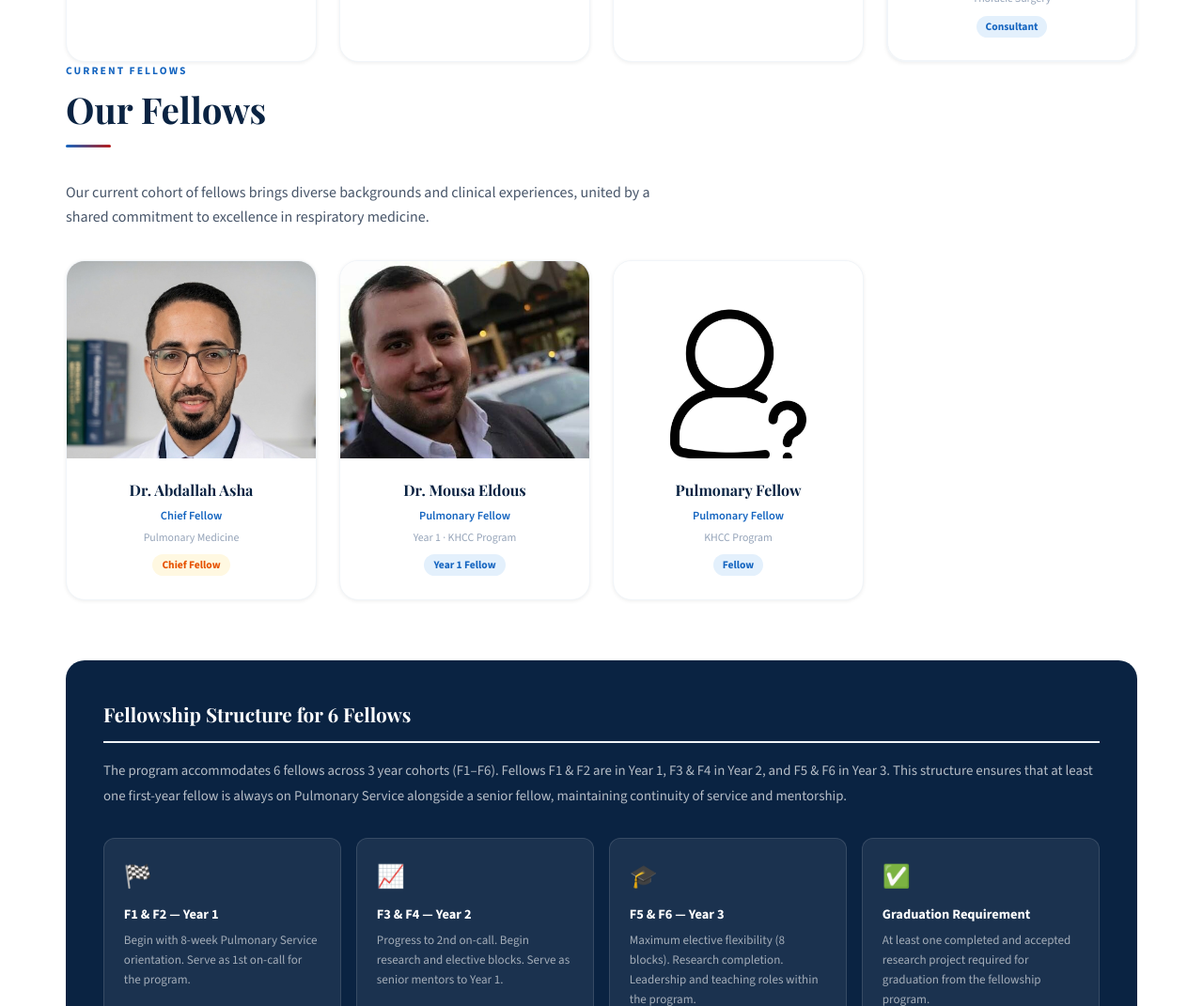
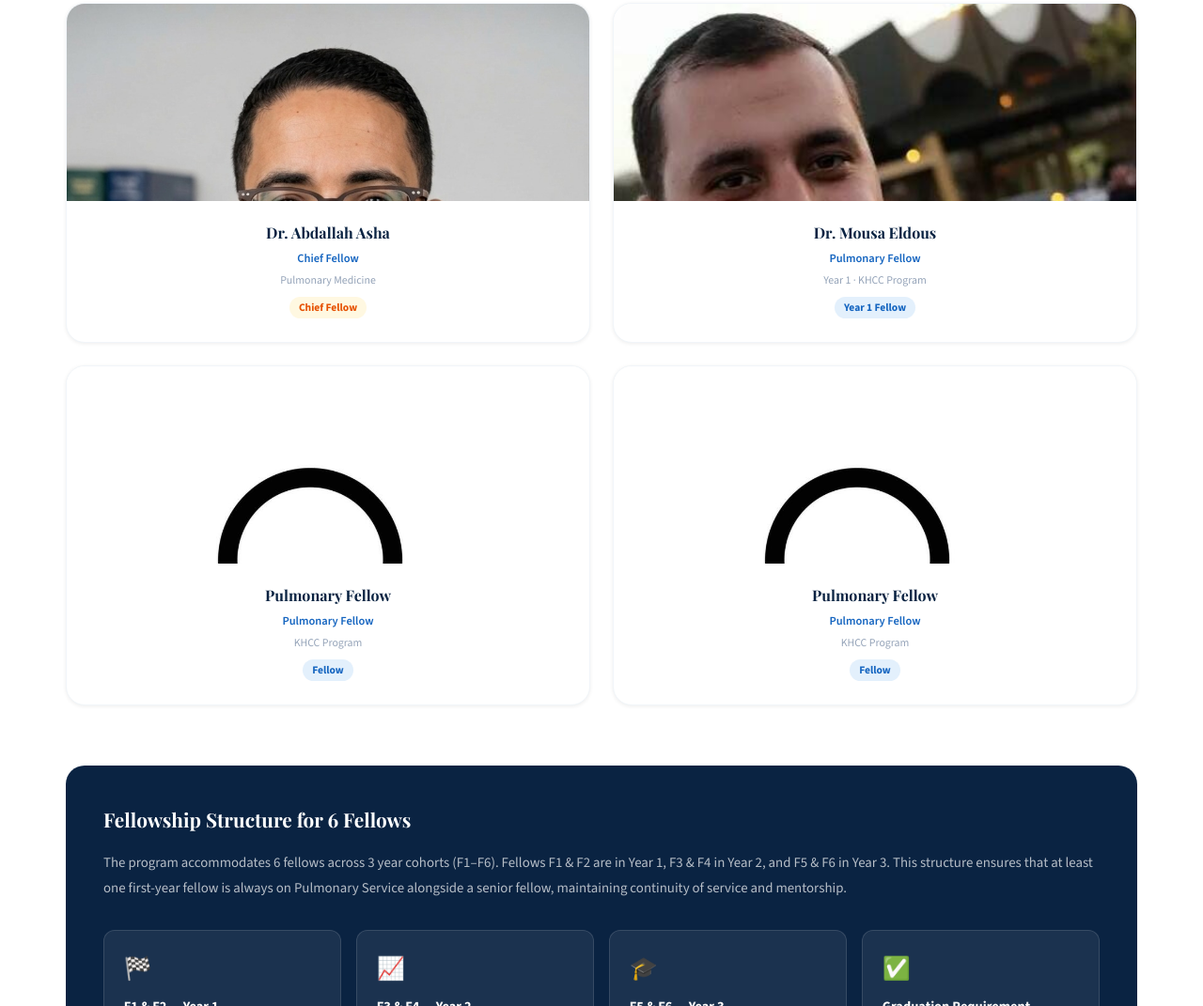
Before and after one commit to pulmonarykhcc/Pulomnary.KHCC, a plain HTML site: page faculty.html in a window 1280 px wide. Shown: the part 1729-2800 px from the top of the page at 94% size. Drawn offline with nearby package versions, Linux system fonts and the light colour scheme; a web font is replaced by a local one.

Commit message:
arranged\

```diff
--- a/faculty.html
+++ b/faculty.html
@@ -62,7 +62,7 @@
       <h2 class="section-title">Our Faculty Team</h2>
       <div class="section-divider"></div>
       <p class="section-sub">Our faculty are board-certified pulmonologists and critical care specialists with deep clinical expertise and a genuine passion for teaching and mentorship.</p>
-      <div class="team-grid" style="margin-top:2rem;">
+      <div class="team-grid" style="margin-top:2rem; grid-template-columns:repeat(3,1fr);">
         <div class="member-card reveal delay-1">
           <img src="1000397993.jpg" alt="Dr. Naser Mahmoud" class="member-photo" onerror="this.style.background='var(--blue-light)'">
           <div class="member-info">
@@ -73,18 +73,18 @@
           </div>
         </div>
         <div class="member-card reveal delay-2">
-          <img src="1000397991.jpg" alt="Dr. Shadi Obeidat" class="member-photo" onerror="this.style.background='var(--blue-light)'">
+          <img src="1000397985.jpg" alt="Dr. Feras Hawari" class="member-photo" onerror="this.style.background='var(--blue-light)'">
           <div class="member-info">
-            <div class="member-name">Dr. Shadi Obeidat</div>
+            <div class="member-name">Dr. Feras Hawari</div>
             <div class="member-title">Faculty Consultant</div>
             <div class="member-sub">Pulmonary &amp; Critical Care Medicine</div>
             <div class="member-badge">Consultant</div>
           </div>
         </div>
         <div class="member-card reveal delay-3">
-          <img src="1000397985.jpg" alt="Dr. Feras Hawari" class="member-photo" onerror="this.style.background='var(--blue-light)'">
+          <img src="1000397991.jpg" alt="Dr. Shadi Obeidat" class="member-photo" onerror="this.style.background='var(--blue-light)'">
           <div class="member-info">
-            <div class="member-name">Dr. Feras Hawari</div>
+            <div class="member-name">Dr. Shadi Obeidat</div>
             <div class="member-title">Faculty Consultant</div>
             <div class="member-sub">Pulmonary &amp; Critical Care Medicine</div>
             <div class="member-badge">Consultant</div>
@@ -98,6 +98,7 @@
             <div class="member-sub">Pulmonary &amp; Critical Care Medicine</div>
             <div class="member-badge">GME Director</div>
           </div>
+        </div>
         <div class="member-card reveal delay-2">
           <img src="1000397990.jpg" alt="Dr. Anas Al-Khatib" class="member-photo" onerror="this.style.background='var(--blue-light)'">
           <div class="member-info">
@@ -106,7 +107,7 @@
             <div class="member-sub">Pulmonary &amp; Critical Care Medicine</div>
             <div class="member-badge">Consultant</div>
           </div>
-	</div>
+        </div>
         <div class="member-card reveal delay-3">
           <img src="1000397997.jpg" alt="Dr. Ryad Abeljaleel" class="member-photo" onerror="this.style.background='var(--blue-light)'">
           <div class="member-info">
@@ -125,7 +126,7 @@
       <h2 class="section-title">Our Fellows</h2>
       <div class="section-divider"></div>
       <p class="section-sub">Our current cohort of fellows brings diverse backgrounds and clinical experiences, united by a shared commitment to excellence in respiratory medicine.</p>
-      <div class="team-grid" style="margin-top:2rem;">
+      <div class="team-grid" style="margin-top:2rem; grid-template-columns:repeat(2,1fr);">
         <div class="member-card reveal delay-1">
           <img src="1000397989.jpeg" alt="Dr. Abdallah Asha" class="member-photo" onerror="this.style.background='var(--blue-light)'">
           <div class="member-info">
@@ -145,7 +146,16 @@
           </div>
         </div>
         <div class="member-card reveal delay-3">
-          <img src="1000397987.jpg" alt="Our New Pulmonary Fellow" class="member-photo" onerror="this.style.background='var(--blue-light)'">
+          <img src="1000397987.jpg" alt="Pulmonary Fellow" class="member-photo" onerror="this.style.background='var(--blue-light)'">
+          <div class="member-info">
+            <div class="member-name">Pulmonary Fellow</div>
+            <div class="member-title">Pulmonary Fellow</div>
+            <div class="member-sub">KHCC Program</div>
+            <div class="member-badge">Fellow</div>
+          </div>
+        </div>
+        <div class="member-card reveal delay-1">
+          <img src="1000397987.jpg" alt="Pulmonary Fellow" class="member-photo" onerror="this.style.background='var(--blue-light)'">
           <div class="member-info">
             <div class="member-name">Pulmonary Fellow</div>
             <div class="member-title">Pulmonary Fellow</div>
```
